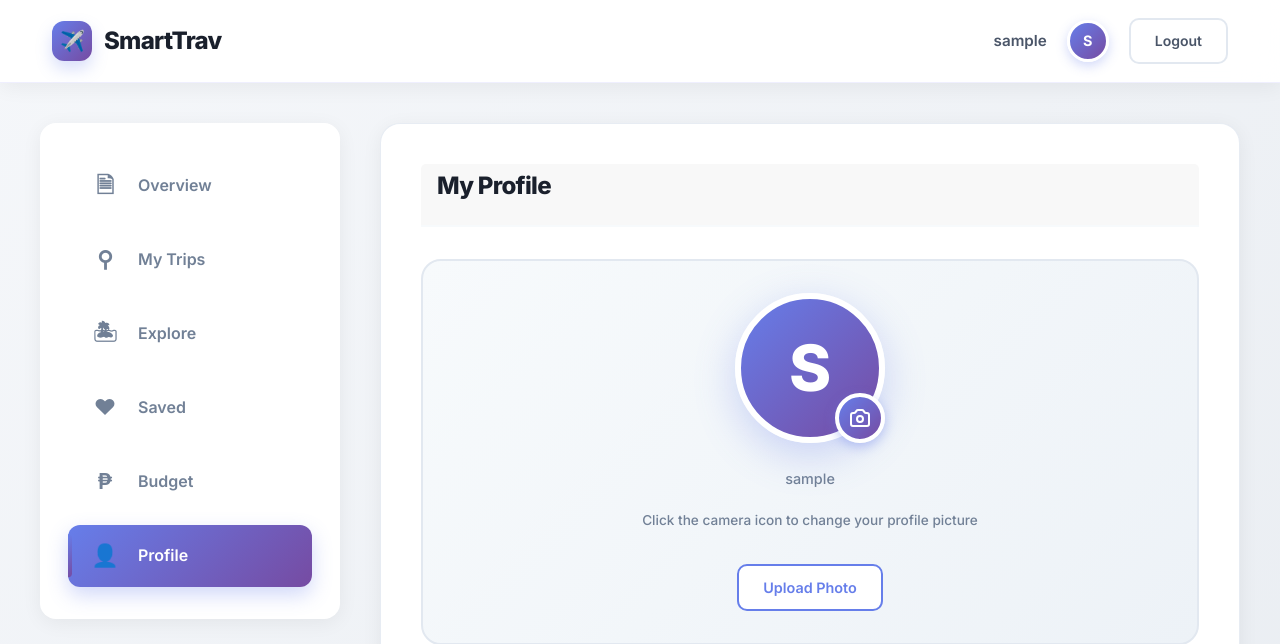
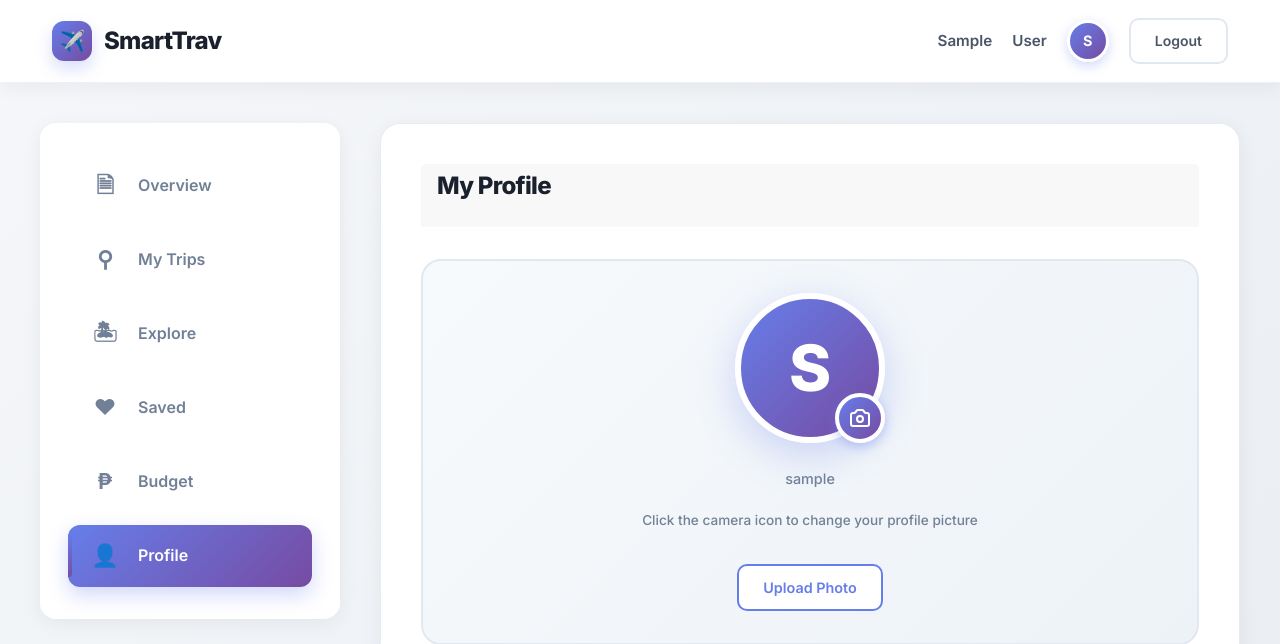
Before and after one commit to lunaria20/smart-trav-plan, a Django app: page /dashboard/?section=profile in a window 1280 px wide. Shown: the top 644 px of the page. Run offline with Django 5.2, Linux system fonts and the light colour scheme; the visitor is signed in with stand-in values (Sample User, id 1); data comes from the database, SQL or seed files in the repository; data that the repository does not hold is empty.

Commit message:
feature(SmartTrav): profile

```diff
--- a/smart_trav_plan/SmartTrav/templates/SmartTrav/accounts/dashboard.html
+++ b/smart_trav_plan/SmartTrav/templates/SmartTrav/accounts/dashboard.html
@@ -1128,7 +1128,8 @@
                 <span>SmartTrav</span>
             </div>
             <div class="user-section">
-                <span class="user-name">{{ user.username }}</span>
+                <span class="user-name">{{ user.first_name }}</span>
+                <span class="user-name">{{ user.last_name }}</span>
                 <div class="user-avatar">
     {% if user.profile.profile_picture %}
         <img src="{{ user.profile.profile_picture.url }}"
```
